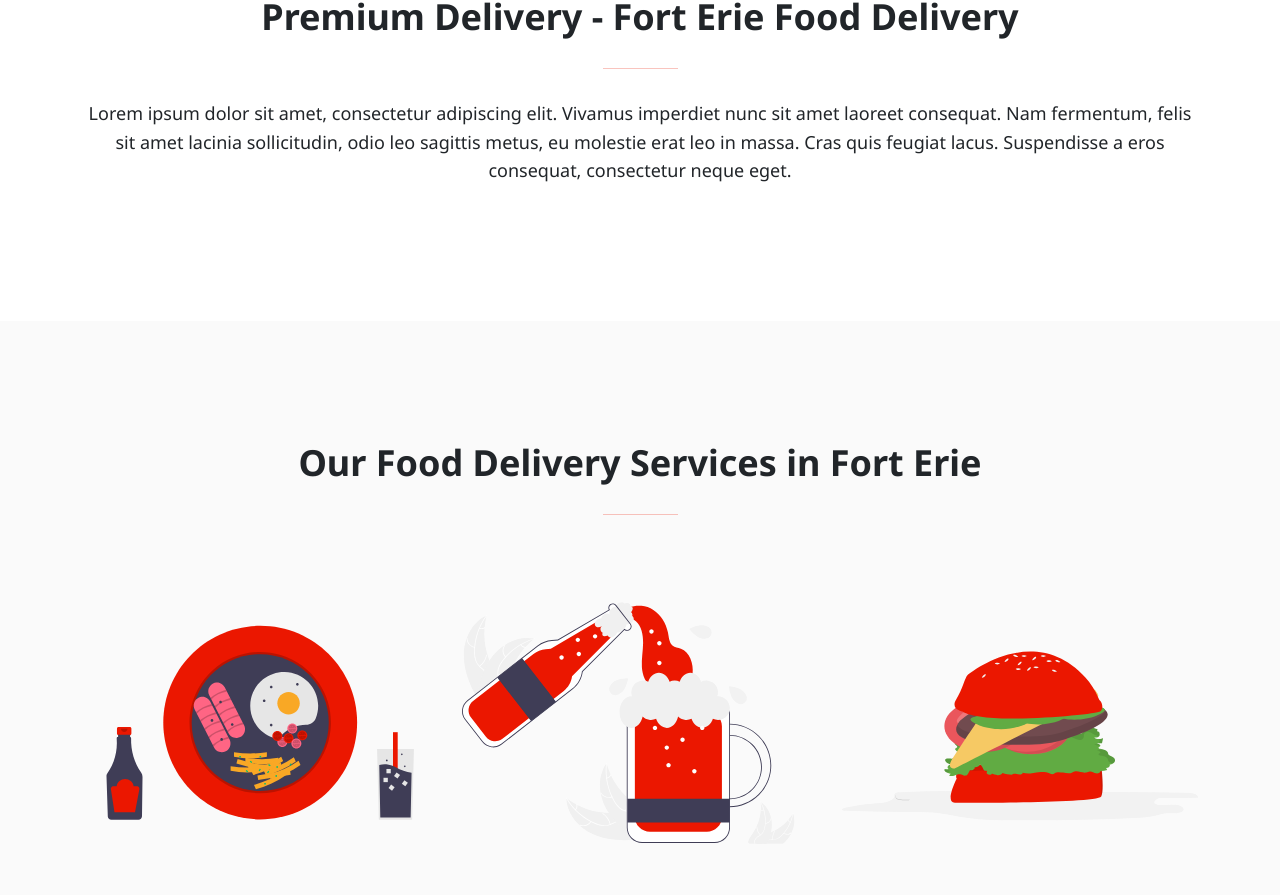
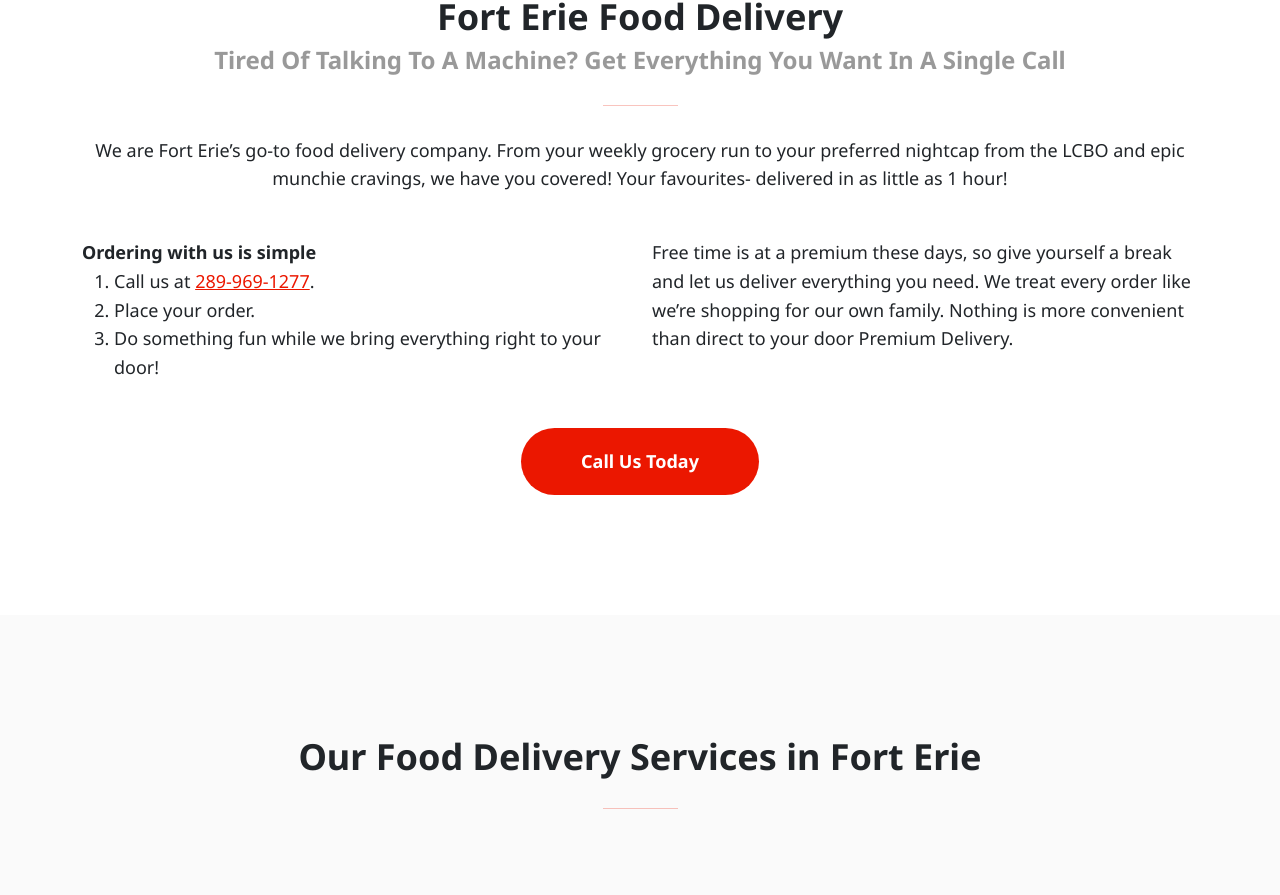
Before and after one commit to prem-deliv/prem-deliv, a Next.js app: page / in a window 1280 px wide. Shown: the part 947-1842 px from the top of the page. Built offline with nearby package versions, Linux system fonts and the light colour scheme.

Commit message:
add home page content

```diff
--- a/components/intro/Intro.module.scss
+++ b/components/intro/Intro.module.scss
@@ -2,8 +2,19 @@
 
 .intro {
   padding: 100px 0px 120px 0px;
-  text-align: center;
   @include bp-tablet-sm {
     padding: 60px 0px 60px 0px;
   }
+  h2,
+  h4 {
+    text-align: center;
+  }
+  p {
+    &#desc {
+      text-align: center;
+    }
+  }
+  button {
+    margin-top: 30px;
+  }
 }
--- a/components/intro/Intro.tsx
+++ b/components/intro/Intro.tsx
@@ -1,13 +1,27 @@
-import { Container, Row, Col } from "reactstrap";
+import { Container, Row, Col, Button } from "reactstrap";
+import Link from "next/link";
 
 import styles from "../intro/Intro.module.scss";
 
 interface Props {
   title: string;
+  subTitle: string;
   desc: string;
+  order: string;
+  free: string;
+  btnLink: string;
+  btnText: string;
 }
 
-const Intro: React.FC<Props> = ({ title, desc }) => {
+const Intro: React.FC<Props> = ({
+  title,
+  subTitle,
+  desc,
+  order,
+  free,
+  btnLink,
+  btnText,
+}) => {
   return (
     <>
       <section className={styles.intro}>
@@ -15,8 +29,26 @@ const Intro: React.FC<Props> = ({ title, desc }) => {
           <Row>
             <Col lg="12">
               <h2 className={styles.intro__title}>{title}</h2>
+              <h4>{subTitle}</h4>
               <hr />
-              <p>{desc}</p>
+              <p id={styles.desc}>{desc}</p>
+            </Col>
+          </Row>
+          <Row>
+            <Col lg="6">
+              <p>{order}</p>
+            </Col>
+            <Col lg="6">
+              <p>{free}</p>
+            </Col>
+          </Row>
+          <Row className="text-center">
+            <Col lg="12">
+              <Link href={btnLink}>
+                <a className={styles.hero__link}>
+                  <Button className={styles.hero__button}>{btnText}</Button>
+                </a>
+              </Link>
             </Col>
           </Row>
         </Container>
--- a/components/services/Services.tsx
+++ b/components/services/Services.tsx
@@ -68,7 +68,7 @@ const Services: React.FC<Props> = ({
           <Row>
             <Col lg="12">
               <Link href="/services">
-                <Button>View Services</Button>
+                <Button>View All Services</Button>
               </Link>
             </Col>
           </Row>
--- a/pages/index.tsx
+++ b/pages/index.tsx
@@ -12,25 +12,57 @@ import serviceThreeImage from "../public/service-3.svg";
 import deliveryImage from "../public/fort-erie-food-delivery-prices.jpg";
 
 const heroProps = {
-  title: "Best Food Delivery in Fort Erie",
-  subTitle: "Fresh, Fast, Local",
+  title: "Fort Erie’s Best Food Delivery Service",
+  subTitle: "Fast - Friendly - Efficient",
   btnText: "View Services",
   btnLink: "/services",
 };
 
 const introProps = {
-  title: "Premium Delivery - Fort Erie Food Delivery",
-  desc: "Lorem ipsum dolor sit amet, consectetur adipiscing elit. Vivamus imperdiet nunc sit amet laoreet consequat. Nam fermentum, felis sit amet lacinia sollicitudin, odio leo sagittis metus, eu molestie erat leo in massa. Cras quis feugiat lacus. Suspendisse a eros consequat, consectetur neque eget.",
+  title: "Fort Erie Food Delivery",
+  subTitle:
+    "Tired Of Talking To A Machine? Get Everything You Want In A Single Call",
+  desc: (
+    <>
+      We are Fort Erie’s go-to food delivery company. From your weekly grocery
+      run to your preferred nightcap from the LCBO and epic munchie cravings, we
+      have you covered! Your favourites- delivered in as little as 1 hour!
+      <br />
+      <br />
+    </>
+  ),
+  order: (
+    <>
+      <strong>Ordering with us is simple</strong>
+      <ol>
+        <li>
+          Call us at <a href="tel:289-969-1277">289-969-1277</a>.
+        </li>
+        <li>Place your order.</li>
+        <li>Do something fun while we bring everything right to your door! </li>
+      </ol>
+    </>
+  ),
+  free: (
+    <>
+      Free time is at a premium these days, so give yourself a break and let us
+      deliver everything you need. We treat every order like we’re shopping for
+      our own family. Nothing is more convenient than direct to your door
+      Premium Delivery.
+    </>
+  ),
+  btnLink: "tel:289-969-1277",
+  btnText: "Call Us Today",
 };
 
 const servicesProps = {
   title: "Our Food Delivery Services in Fort Erie",
-  headingOne: "Take Out Food",
+  headingOne: "Grocery",
   iconOne: serviceOneImage,
-  headingTwo: "Alcohol (19+)",
-  iconTwo: serviceTwoImage,
-  headingThree: "Fast Food",
-  iconThree: serviceThreeImage,
+  headingTwo: "Takeout",
+  iconTwo: serviceThreeImage,
+  headingThree: "Alcohol (19+)",
+  iconThree: serviceTwoImage,
 };
 
 const deliveryProps = {
--- a/styles/typography.scss
+++ b/styles/typography.scss
@@ -1,4 +1,5 @@
 @import "/styles/breakpoints.scss";
+@import "/styles/variables.scss";
 
 h1,
 h2,
@@ -16,7 +17,18 @@ h2 {
   }
 }
 
+h4 {
+  color: rgba($black, 0.5);
+}
+
 p {
   font-size: 18px;
   line-height: 1.6;
 }
+
+a {
+  color: $red;
+  &:hover {
+    color: $black;
+  }
+}
```
